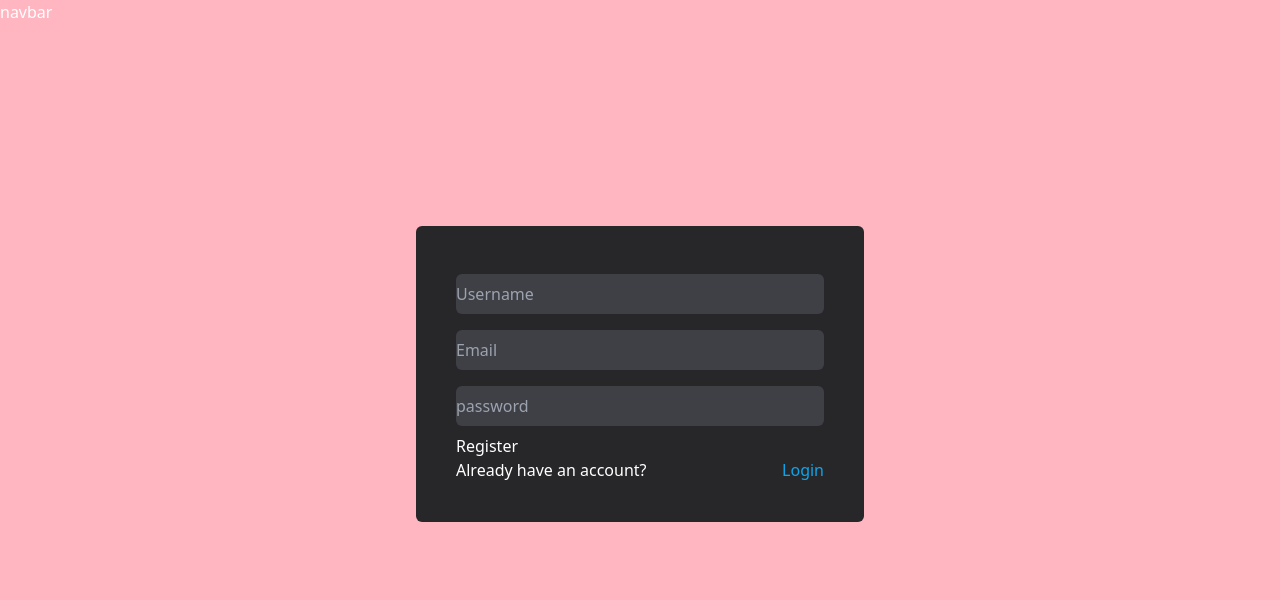
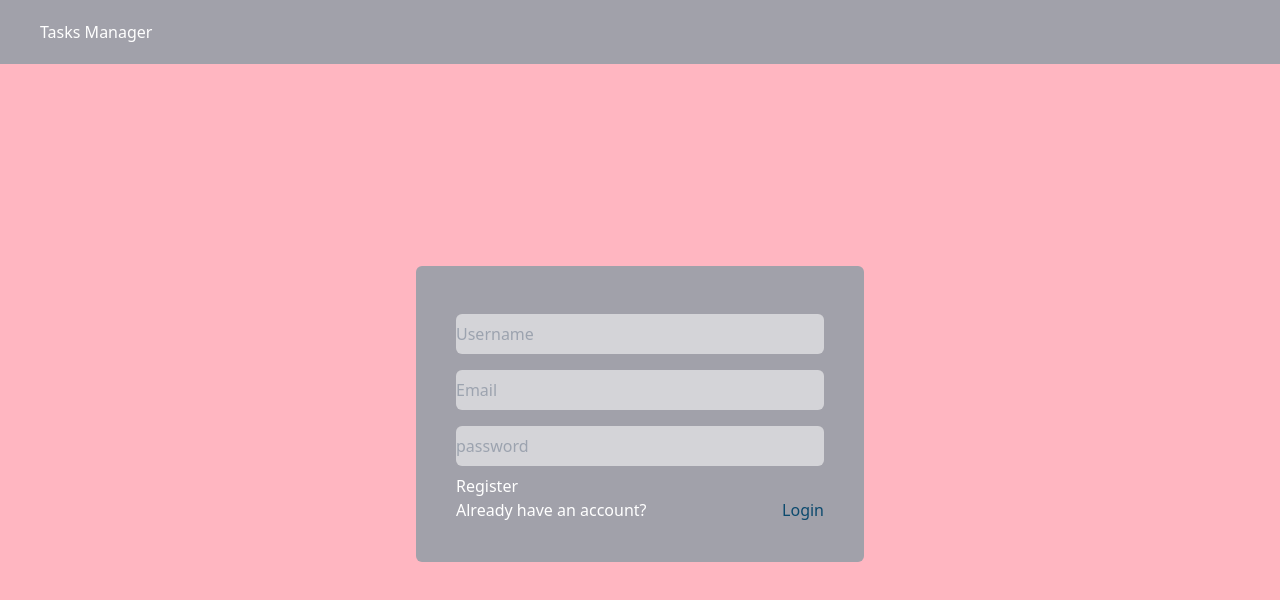
Before and after one commit to Erikalinares/MERN-CRUD-AUTH, a React (Vite) app in the folder cliente/: page /register in a window 1280 px wide. Shown: the top 600 px of the page. Built offline with nearby package versions, Linux system fonts and the light colour scheme.

Commit message:
actualizacion login, register

```diff
--- a/cliente/src/components/Navbar.jsx
+++ b/cliente/src/components/Navbar.jsx
@@ -1,9 +1,15 @@
 import React from 'react'
 
-function navbar() {
+function Navbar() {
   return (
-    <div>navbar</div>
+    <nav className='bg-zinc-400 my-0 flex justify-between py-5 px-10 '>
+        <h1>Tasks Manager</h1>
+        <ul>
+            <li></li>
+        </ul>
+    </nav>
+
   )
 }
 
-export default navbar
+export default Navbar
--- a/cliente/src/pages/LoginPage.jsx
+++ b/cliente/src/pages/LoginPage.jsx
@@ -19,7 +19,7 @@ const {
 
   return (
     <div className='h-[calc(100vh-100px)] flex items-center justify-center'>
-      <div className='bg-zinc-800 max-w-md w-full p-10 rounded-md'>
+      <div className='bg-zinc-400 max-w-md w-full p-10 rounded-md'>
         {signinErrors.map((error,i) => (
                 <div className='bg-red-500 p2 text-white text-center my-2' key= {i}>
                     {error}
@@ -30,7 +30,7 @@ const {
 
       <form onSubmit={onSubmit}>
               <input type="email" {...register ('email', {required: true})}
-                className='w-full bg-zinc-700 text-white px-4 py-2 rounded-md my-2'
+                className='w-full bg-zinc-300 text-white px-4 py-2 rounded-md my-2'
                 placeholder='Email'/>
             {
                 errors.email && (
@@ -38,7 +38,7 @@ const {
                 )
             }
             <input type="password" {...register ('password', {required: true})}
-                className='w-full bg-zinc-700 text-white px 4 py-2 rounded-md my-2'
+                className='w-full bg-zinc-300 text-white px 4 py-2 rounded-md my-2'
                 placeholder='password'/>
             {
                 errors.password && (
@@ -52,7 +52,7 @@ const {
 
         </form>
         <p className="flex gap-x-2 justify-between">
-          Don't have an account? <Link to="/register" className="text-sky-500">Sign up</Link>
+          Don't have an account? <Link to="/register" className="text-sky-900">Sign up</Link>
         </p>
 
       </div>
--- a/cliente/src/pages/RegisterPage.jsx
+++ b/cliente/src/pages/RegisterPage.jsx
@@ -23,7 +23,7 @@ function RegisterPage() {
 
   return (
     <div className='h-[calc(100vh-100px)] flex items-center justify-center'>
-    <div className='bg-zinc-800 max-w-md p-10 rounded-md'>
+    <div className='bg-zinc-400 max-w-md p-10 rounded-md'>
         {
             registerErrors.map((error,i) => (
                 <div className='bg-red-500 p2 text-white' key= {i}>
@@ -34,7 +34,7 @@ function RegisterPage() {
 
         <form onSubmit={onSubmit}>
             <input type="text" {...register ('username', {required: true})}
-                className='w-full bg-zinc-700 text-white px 4 py-2 rounded-md my-2'
+                className='w-full bg-zinc-300 text-white px 4 py-2 rounded-md my-2'
                 placeholder='Username'/>
             {
                 errors.username && (
@@ -42,7 +42,7 @@ function RegisterPage() {
                 )
             }
             <input type="email" {...register ('email', {required: true})}
-                className='w-full bg-zinc-700 text-white px 4 py-2 rounded-md my-2'
+                className='w-full bg-zinc-300 text-white px 4 py-2 rounded-md my-2'
                 placeholder='Email'/>
             {
                 errors.email && (
@@ -50,7 +50,7 @@ function RegisterPage() {
                 )
             }
             <input type="password" {...register ('password', {required: true})}
-                className='w-full bg-zinc-700 text-white px 4 py-2 rounded-md my-2'
+                className='w-full bg-zinc-300 text-white px 4 py-2 rounded-md my-2'
                 placeholder='password'/>
             {
                 errors.password && (
@@ -63,7 +63,7 @@ function RegisterPage() {
             </button>
         </form>
         <p className="flex gap-x-2 justify-between">
-          Already have an account?{''} <Link to="/login" className="text-sky-500">Login</Link>
+          Already have an account?{''} <Link to="/login" className="text-sky-900">Login</Link>
         </p>
     </div>
     </div>
```
